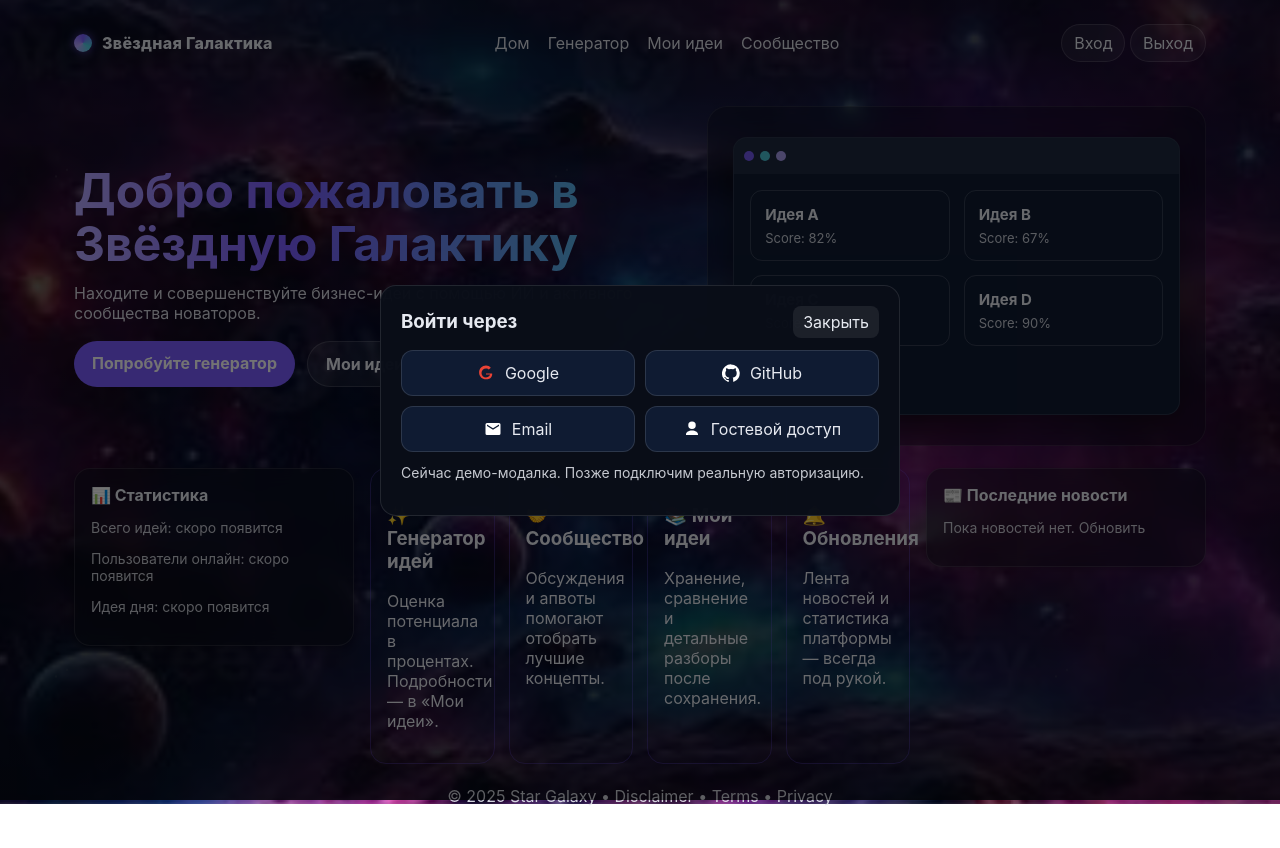
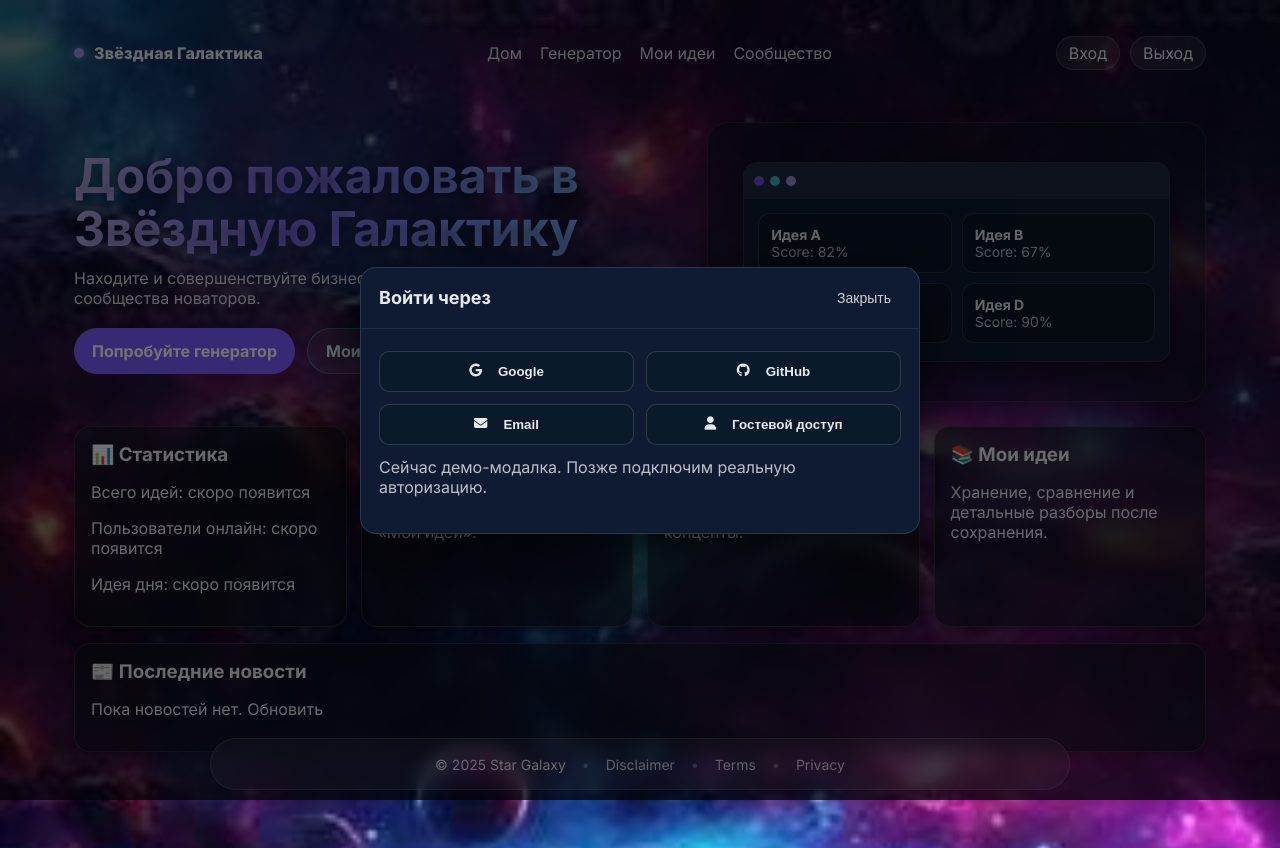
Before and after one commit to andreyshapira1983-code/insightforgem, a website: page index.html in a window 1280 px wide. Both pictures are taken after a click on the link "Вход". Drawn offline with Linux system fonts and the light colour scheme.

Commit message:
index.html

```diff
--- a/index.html
+++ b/index.html
@@ -1,243 +1,273 @@
 <!DOCTYPE html>
 <html lang="ru">
 <head>
-<meta charset="UTF-8" />
-<meta name="viewport" content="width=device-width,initial-scale=1" />
-<title>Звёздная Галактика — Home</title>
-<style>
-  :root { --wrapW:1180px; --pad:24px; }
-  * { box-sizing:border-box; }
-  body{
-    margin:0; color:#e6e9f0;
-    font-family:Inter,system-ui,-apple-system,Segoe UI,Roboto,Arial,sans-serif;
-    overflow-x:hidden;
-  }
-  a{ color:inherit; text-decoration:none }
-  a:hover{ text-decoration:underline }
+  <meta charset="UTF-8" />
+  <meta name="viewport" content="width=device-width, initial-scale=1.0"/>
+  <title>Звёздная Галактика — Home</title>
 
-  /* ==== ЖИВОЙ ФОН (та же OIP.jpg, без JS) ==== */
-  .bg-space{
-    position:fixed; inset:0; z-index:-3;
-    background:url("OIP.jpg") center / cover no-repeat;
-    animation:space-kenburns 60s ease-in-out infinite alternate;
-    transform-origin:center;
-  }
-  .stars{ position:fixed; inset:0; z-index:-2; pointer-events:none; }
-  .stars::before,.stars::after{
-    content:""; position:absolute; inset:-2000px;
-    background:
-      radial-gradient(2px 2px at 20% 30%, #ffffff 70%, transparent 71%) repeat,
-      radial-gradient(1px 1px at 70% 80%, #bcd1ff 70%, transparent 71%) repeat;
-    background-size:500px 500px, 700px 700px;
-    opacity:.24; animation:drift 180s linear infinite;
-  }
-  .stars::after{ opacity:.16; animation-duration:240s; }
-  @keyframes space-kenburns{
-    0%{ transform:scale(1.00); background-position:50% 50% }
-    50%{ transform:scale(1.06); background-position:48% 52% }
-    100%{ transform:scale(1.10); background-position:52% 48% }
-  }
-  @keyframes drift{ from{transform:translate3d(0,0,0)} to{transform:translate3d(-1000px,600px,0)} }
-  @media (prefers-reduced-motion:reduce){
-    .bg-space{ animation:none } .stars::before,.stars::after{ animation:none }
-  }
-  .veil{ position:fixed; inset:0; z-index:-1;
-    background:linear-gradient(180deg, rgba(5,10,20,.72),
-                                       rgba(5,10,20,.55) 40%,
-                                       rgba(5,10,20,.75)); }
+  <!-- Шрифты и иконки -->
+  <link rel="preconnect" href="https://fonts.googleapis.com" />
+  <link rel="preconnect" href="https://fonts.gstatic.com" crossorigin />
+  <link href="https://fonts.googleapis.com/css2?family=Inter:wght@400;600;700;800&display=swap" rel="stylesheet" />
+  <!-- Font Awesome (только для иконок в модалке входа) -->
+  <link rel="stylesheet" href="https://cdnjs.cloudflare.com/ajax/libs/font-awesome/6.4.0/css/all.min.css"/>
 
-  /* ===== каркас как у тебя на Netlify ===== */
-  .wrap{ max-width:var(--wrapW); margin:0 auto; padding:16px var(--pad); }
-  header{ display:flex; align-items:center; justify-content:space-between; gap:12px; padding:8px 0; }
-  .brand{ display:flex; align-items:center; gap:10px; font-weight:800; letter-spacing:.3px }
-  .logo{ width:18px; height:18px; border-radius:50%;
-         background:conic-gradient(#7b5cff,#4dd0e1,#b6a8ff,#7b5cff);
-         box-shadow:0 0 10px rgba(123,92,255,.6) }
-  nav{ display:flex; gap:18px; opacity:.95 }
-  .auth a{ display:inline-block; padding:8px 12px; border-radius:999px;
-           border:1px solid rgba(255,255,255,.14); background:rgba(255,255,255,.06) }
+  <style>
+    /* ====== БАЗА ====== */
+    :root { --footer-h: 72px; }
+    * { box-sizing: border-box; }
+    body {
+      margin: 0;
+      font-family: Inter, system-ui, -apple-system, Segoe UI, Roboto, Arial, sans-serif;
+      color: #e6e9f0;
+      background: #070a13 url("OIP.jpg") center / cover no-repeat fixed;
+      overflow-x: hidden;
+      padding-bottom: var(--footer-h); /* чтобы фиксированный футер не перекрывал контент */
+    }
+    a { color: inherit; text-decoration: none; }
 
-  .hero{ padding:36px 0 10px }
-  .hero-inner{ display:grid; grid-template-columns:1.1fr .9fr; gap:24px; align-items:center }
-  h1{
-    margin:0 0 12px; font-size:48px; line-height:1.1;
-    background:linear-gradient(90deg,#b6a8ff 0%,#7b5cff 35%,#4dd0e1 100%);
-    -webkit-background-clip:text; background-clip:text; color:transparent;
-  }
-  .lead{ margin:0; opacity:.92 }
-  .actions{ margin-top:18px; display:flex; gap:12px }
-  .btn{ padding:12px 18px; border-radius:999px; font-weight:700;
-        border:1px solid rgba(255,255,255,.14); background:rgba(255,255,255,.06) }
-  .btn.primary{ background:#7b5cff; border:none; color:#fff }
+    /* затемнение для читаемости текста на ярком фоне */
+    .page-tint { position: fixed; inset: 0; background: rgba(5,9,18,.45); pointer-events: none; z-index: 0; }
 
-  /* Визуал справа (карточки A–D) */
-  .visual{ position:relative; height:340px; border-radius:20px; border:1px solid rgba(255,255,255,.08);
-           background:rgba(10,14,24,.35); backdrop-filter:blur(8px);
-           display:flex; align-items:center; justify-content:center; overflow:hidden }
-  .device{ width:90%; height:82%; border-radius:14px; background:#0f1b32; border:1px solid rgba(255,255,255,.1);
-           box-shadow:0 10px 34px rgba(0,0,0,.45); display:grid; grid-template-rows:36px 1fr; overflow:hidden }
-  .bar{ display:flex; gap:6px; align-items:center; padding:8px 10px; background:rgba(255,255,255,.06) }
-  .dot{ width:10px; height:10px; border-radius:50%; background:#7b5cff; opacity:.9 }
-  .screen{ padding:16px }
-  .g2{ display:grid; grid-template-columns:1fr 1fr; gap:14px }
-  .mini{ border:1px solid rgba(255,255,255,.15); border-radius:12px; padding:14px }
-  .mini h3{ margin:0 0 6px; font-size:15px }
-  .mini p{ margin:0; font-size:13px; opacity:.86 }
+    .wrap { position: relative; z-index: 1; max-width: 1180px; margin: 0 auto; padding: 24px; }
 
-  /* Нижняя сетка: слева статистика, центр 4 фичи, справа новости */
-  .grid3{ display:grid; grid-template-columns:280px 1fr 280px; gap:16px; align-items:start; margin-top:12px }
-  .card{ background:rgba(10,14,24,.45); border:1px solid rgba(255,255,255,.1); backdrop-filter:blur(10px);
-         border-radius:16px; padding:16px; box-shadow:0 2px 10px rgba(0,0,0,.25) }
-  .card h2{ margin:0 0 10px; font-size:16px }
-  .muted{ opacity:.85; font-size:14px }
-  .features{ display:grid; grid-template-columns:repeat(4,minmax(0,1fr)); gap:14px }
-  .feature{ background:transparent; border:1px solid rgba(123,92,255,.28); border-radius:16px; padding:16px;
-            transition:transform .2s, border-color .2s }
-  .feature:hover{ transform:translateY(-1px); border-color:rgba(123,92,255,.5) }
+    /* ====== ХЕДЕР ====== */
+    header { display:flex; align-items:center; justify-content:space-between; padding: 12px 0; }
+    .brand { display:flex; align-items:center; gap:10px; font-weight:800; letter-spacing:.2px; }
+    .brand .dot { width:10px; height:10px; border-radius:50%; background:#b6a8ff; box-shadow:0 0 10px #b6a8ff; }
+    nav { display:flex; gap:18px; align-items:center; }
+    nav a { opacity:.9; }
+    .auth { display:flex; gap:10px; }
+    .chip { padding:6px 12px; border-radius:999px; background: rgba(255,255,255,.08); border:1px solid rgba(255,255,255,.12); }
 
-  footer{ text-align:center; padding:22px var(--pad); opacity:.9 }
+    /* ====== HERO ====== */
+    .hero { padding: 40px 0 0; }
+    .hero-inner { display:grid; grid-template-columns: 1.1fr .9fr; gap: 24px; align-items: center; }
+    h1 {
+      margin: 0 0 12px; font-size: 48px; line-height: 1.1;
+      background: linear-gradient(90deg, #c8bfff 0%, #8a76ff 35%, #7cc6ff 100%);
+      -webkit-background-clip: text; background-clip: text; color: transparent;
+      text-shadow: 0 2px 12px rgba(0,0,0,.35);
+    }
+    .lead { margin: 0; opacity: .92; }
+    .actions { margin-top: 20px; display: flex; gap: 12px; flex-wrap:wrap; }
+    .btn { padding: 12px 18px; border-radius: 999px; font-weight: 700; text-decoration: none; display: inline-flex; align-items:center; gap:10px; transition: opacity .12s ease; }
+    .btn.primary { background:#7b5cff; color:#fff; }
+    .btn.primary:hover { opacity: .95; }
+    .btn.ghost { background: rgba(255,255,255,.08); color:#dff7fb; border:1px solid rgba(77,208,225,.35); }
+    .btn.ghost:hover { opacity: .9; }
 
-  /* ===== modal Вход (без JS, через :target) ===== */
-  .modal{ position:fixed; inset:0; display:none; align-items:center; justify-content:center;
-          background:rgba(0,0,0,.55); z-index:50; }
-  .modal:target{ display:flex }
-  .sheet{ width:min(520px,92%); background:rgba(10,14,24,.98); border:1px solid rgba(255,255,255,.1);
-          border-radius:16px; padding:20px }
-  .sheet h3{ margin:0 0 12px }
-  .row{ display:grid; grid-template-columns:1fr 1fr; gap:10px }
-  .chip{ display:flex; align-items:center; justify-content:center; gap:10px;
-         padding:12px 14px; border-radius:12px; background:#0f1b32;
-         border:1px solid rgba(255,255,255,.12); text-align:center }
-  .chip svg{ width:18px; height:18px }
-  .closex{ display:inline-block; margin-left:auto; padding:6px 10px; border-radius:8px; background:rgba(255,255,255,.08) }
+    /* Визуал справа (макап) */
+    .visual { position: relative; height: 280px; border-radius: 20px; border:1px solid rgba(255,255,255,.08); background: rgba(10,16,28,.55);
+      backdrop-filter: blur(4px); display:flex; align-items:center; justify-content:center; overflow:hidden; box-shadow: 0 8px 30px rgba(0,0,0,.45); }
+    .device { position: relative; width: 86%; height: 72%; border-radius: 14px; background: #0f1b32; border:1px solid rgba(255,255,255,.08);
+      display:grid; grid-template-rows: 36px 1fr; overflow:hidden; box-shadow: 0 10px 30px rgba(0,0,0,.4); }
+    .bar { display:flex; gap:6px; align-items:center; padding: 8px 10px; background: rgba(255,255,255,.06); }
+    .dot { width:10px; height:10px; border-radius:50%; background:#7b5cff; opacity:.8; }
+    .dot:nth-child(2){ background:#4dd0e1; }
+    .dot:nth-child(3){ background:#b6a8ff; }
+    .screen { padding:14px; font-size:14px; opacity:.95; }
+    .mini-card { border:1px solid rgba(255,255,255,.12); border-radius:12px; padding:12px; background:rgba(10,16,28,.6); }
 
-  /* Тост «Выход» */
-  #logout{ position:fixed; left:50%; transform:translateX(-50%); bottom:30px;
-           display:none; padding:10px 14px; background:#111a2d; border:1px solid rgba(255,255,255,.12);
-           border-radius:10px; z-index:60 }
-  #logout:target{ display:block }
+    .columns { margin-top: 24px; display:grid; grid-template-columns: 1fr; gap: 16px; }
+    .grid { display: grid; grid-template-columns: 1fr 1fr 1fr 1fr; gap: 14px; }
+    .card { background: rgba(10,16,28,.6); border: 1px solid rgba(255,255,255,.1); border-radius: 16px; padding: 16px; backdrop-filter: blur(6px); box-shadow: 0 2px 10px rgba(0,0,0,.25); }
+    .card h3{ margin:0 0 8px; }
 
-  @media (max-width:1080px){
-    .hero-inner{ grid-template-columns:1fr }
-    .grid3{ grid-template-columns:1fr }
-    .features{ grid-template-columns:repeat(2,1fr) }
-  }
-</style>
+    /* ====== ФУТЕР ====== */
+    footer { position: fixed; left: 50%; transform: translateX(-50%); bottom: 10px; height: calc(var(--footer-h) - 20px); width: min(860px, 92%);
+      display: flex; align-items: center; justify-content: center; gap: 16px; flex-wrap: wrap;
+      background: rgba(255,255,255,.06); border: 1px solid rgba(255,255,255,.12); backdrop-filter: blur(8px); border-radius: 999px; padding: 10px 18px; font-size: 14px; z-index: 2; }
+    footer a { text-decoration: none; opacity: .9; }
+    footer a:hover { text-decoration: underline; }
+    .sep { opacity: .35; }
+
+    /* ====== МОДАЛКА ВХОДА (ТОЛЬКО ИКОНКИ ДОБАВЛЕНЫ) ====== */
+    .modal-backdrop {
+      position: fixed; inset: 0; background: rgba(0,0,0,.55); display:none; align-items:center; justify-content:center; z-index: 20;
+    }
+    .modal { width: min(560px, 92%); background: #0f1b32; color:#e6e9f0; border:1px solid rgba(255,255,255,.12); border-radius: 16px; box-shadow: 0 20px 60px rgba(0,0,0,.6); }
+    .modal header { padding:16px 18px; border-bottom:1px solid rgba(255,255,255,.08); display:flex; align-items:center; justify-content:space-between; }
+    .modal header h4 { margin:0; font-size:18px; }
+    .modal .close { background:transparent; border:none; color:#fff; opacity:.8; cursor:pointer; font-size:14px; padding:6px 10px; border-radius:8px; }
+    .modal .close:hover { background:rgba(255,255,255,.08); }
+    .modal .content { padding:16px 18px 20px; }
+    .login-grid { display:grid; grid-template-columns: 1fr 1fr; gap:12px; margin-top:6px; }
+    .login-btn {
+      display:flex; align-items:center; justify-content:center; gap:10px;
+      border:1px solid rgba(255,255,255,.14); border-radius:10px; padding:12px 10px;
+      background:#0b1a2b; color:#e6e9f0; font-weight:600; cursor:pointer;
+    }
+    .login-btn:hover { background:#10233a; }
+    .login-btn i { margin-right: 6px; } /* небольшой отступ между иконкой и текстом */
+
+    @media (max-width: 1080px) {
+      .hero-inner { grid-template-columns: 1fr; }
+      .grid { grid-template-columns: 1fr 1fr; }
+      footer { width: 96%; }
+    }
+    @media (max-width: 700px) {
+      .grid { grid-template-columns: 1fr; }
+      h1 { font-size: 40px; }
+    }
+  </style>
 </head>
+
 <body>
-  <!-- ФОН -->
-  <div class="bg-space" aria-hidden="true"></div>
-  <div class="stars" aria-hidden="true"></div>
-  <div class="veil" aria-hidden="true"></div>
+  <div class="page-tint" aria-hidden="true"></div>
 
   <div class="wrap">
-    <!-- ШАПКА (как у тебя) -->
+    <!-- ====== HEADER ====== -->
     <header>
-      <div class="brand"><span class="logo" aria-hidden="true"></span><span>Звёздная Галактика</span></div>
-      <nav aria-label="Навигация">
+      <div class="brand">
+        <span class="dot"></span>
+        <span>Звёздная Галактика</span>
+      </div>
+      <nav>
         <a href="index.html">Дом</a>
         <a href="generator.html">Генератор</a>
         <a href="ideas.html">Мои идеи</a>
         <a href="community.html">Сообщество</a>
       </nav>
       <div class="auth">
-        <a href="#login">Вход</a>
-        <a href="#logout">Выход</a>
+        <a href="#login" class="chip js-open-login">Вход</a>
+        <a href="#" class="chip">Выход</a>
       </div>
     </header>
 
-    <!-- HERO -->
-    <section class="hero" aria-label="Hero">
+    <!-- ====== HERO ====== -->
+    <section class="hero" aria-label="Верхняя часть">
       <div class="hero-inner">
         <div>
           <h1>Добро пожаловать в Звёздную Галактику</h1>
           <p class="lead">Находите и совершенствуйте бизнес-идеи с помощью ИИ и активного сообщества новаторов.</p>
           <div class="actions">
             <a class="btn primary" href="generator.html">Попробуйте генератор</a>
-            <a class="btn" href="ideas.html">Мои идеи</a>
+            <a class="btn ghost" href="ideas.html">Мои идеи</a>
           </div>
         </div>
-        <div class="visual" aria-hidden="true">
+
+        <!-- Правый макет (как было) -->
+        <aside class="visual" aria-hidden="true">
           <div class="device">
-            <div class="bar">
-              <span class="dot"></span><span class="dot" style="background:#4dd0e1"></span><span class="dot" style="background:#b6a8ff"></span>
-            </div>
+            <div class="bar"><span class="dot"></span><span class="dot"></span><span class="dot"></span></div>
             <div class="screen">
-              <div class="g2">
-                <div class="mini"><h3>Идея A</h3><p>Score: 82%</p></div>
-                <div class="mini"><h3>Идея B</h3><p>Score: 67%</p></div>
-                <div class="mini"><h3>Идея C</h3><p>Score: 74%</p></div>
-                <div class="mini"><h3>Идея D</h3><p>Score: 90%</p></div>
+              <div style="display:grid; grid-template-columns: 1fr 1fr; gap:10px;">
+                <div class="mini-card"><strong>Идея A</strong><br><span style="opacity:.8">Score: 82%</span></div>
+                <div class="mini-card"><strong>Идея B</strong><br><span style="opacity:.8">Score: 67%</span></div>
+                <div class="mini-card"><strong>Идея C</strong><br><span style="opacity:.8">Score: 74%</span></div>
+                <div class="mini-card"><strong>Идея D</strong><br><span style="opacity:.8">Score: 90%</span></div>
               </div>
             </div>
           </div>
+        </aside>
+      </div>
+
+      <!-- Низ герой-секции: карточки -->
+      <div class="columns">
+        <div class="grid">
+          <section class="card" aria-labelledby="stats-title">
+            <h3 id="stats-title">📊 Статистика</h3>
+            <p>Всего идей: скоро появится</p>
+            <p>Пользователи онлайн: скоро появится</p>
+            <p>Идея дня: скоро появится</p>
+          </section>
+
+          <section class="card" aria-labelledby="gen-title">
+            <h3 id="gen-title">✨ Генератор идей</h3>
+            <p>Оценка потенциала в процентах. Подробности — в «Мои идеи».</p>
+          </section>
+
+          <section class="card" aria-labelledby="comm-title">
+            <h3 id="comm-title">🤝 Сообщество</h3>
+            <p>Обсуждения и апвоты помогают отобрать лучшие концепты.</p>
+          </section>
+
+          <section class="card" aria-labelledby="my-title">
+            <h3 id="my-title">📚 Мои идеи</h3>
+            <p>Хранение, сравнение и детальные разборы после сохранения.</p>
+          </section>
         </div>
+
+        <aside class="card" aria-labelledby="news-title">
+          <h3 id="news-title">📰 Последние новости</h3>
+          <p>Пока новостей нет. <a href="#">Обновить</a></p>
+        </aside>
       </div>
     </section>
-
-    <!-- НИЖНИЕ БЛОКИ -->
-    <section class="grid3" aria-label="Основной контент">
-      <aside class="card" aria-labelledby="stats"><h2 id="stats">📊 Статистика</h2>
-        <p class="muted">Всего идей: скоро появится</p>
-        <p class="muted">Пользователи онлайн: скоро появится</p>
-        <p class="muted">Идея дня: скоро появится</p>
-      </aside>
-
-      <main>
-        <div class="features">
-          <div class="feature"><h3>✨ Генератор идей</h3><p>Оценка потенциала в процентах. Подробности — в «Мои идеи».</p></div>
-          <div class="feature"><h3>🤝 Сообщество</h3><p>Обсуждения и апвоты помогают отобрать лучшие концепты.</p></div>
-          <div class="feature"><h3>📚 Мои идеи</h3><p>Хранение, сравнение и детальные разборы после сохранения.</p></div>
-          <div class="feature"><h3>🔔 Обновления</h3><p>Лента новостей и статистика платформы — всегда под рукой.</p></div>
-        </div>
-      </main>
-
-      <aside class="card" aria-labelledby="news"><h2 id="news">📰 Последние новости</h2>
-        <p class="muted">Пока новостей нет. <a href="#">Обновить</a></p>
-      </aside>
-    </section>
-
-    <!-- ФУТЕР -->
-    <footer role="contentinfo">
-      © 2025 Star Galaxy • <a href="legal/disclaimer.html">Disclaimer</a> •
-      <a href="legal/terms.html">Terms</a> • <a href="legal/privacy.html">Privacy</a>
-    </footer>
   </div>
 
-  <!-- МОДАЛКА ВХОДА (с иконками) -->
-  <div id="login" class="modal" aria-modal="true" role="dialog" aria-labelledby="loginTitle">
-    <div class="sheet">
-      <div style="display:flex; align-items:center; gap:10px">
-        <h3 id="loginTitle" style="margin:0">Войти через</h3>
-        <a class="closex" href="#">Закрыть</a>
+  <!-- ====== FOOTER (фиксированный) ====== -->
+  <footer role="contentinfo">
+    <span>© 2025 Star Galaxy</span>
+    <span class="sep">•</span>
+    <a href="#">Disclaimer</a>
+    <span class="sep">•</span>
+    <a href="#">Terms</a>
+    <span class="sep">•</span>
+    <a href="#">Privacy</a>
+  </footer>
+
+  <!-- ====== МОДАЛКА ВХОДА (иконки через Font Awesome) ====== -->
+  <div class="modal-backdrop" id="loginModal" aria-hidden="true">
+    <div class="modal" role="dialog" aria-labelledby="loginTitle" aria-modal="true">
+      <header>
+        <h4 id="loginTitle">Войти через</h4>
+        <button class="close js-close-login" aria-label="Закрыть">Закрыть</button>
+      </header>
+      <div class="content">
+        <div class="login-grid">
+          <button class="login-btn google" aria-label="Войти через Google">
+            <i class="fab fa-google" aria-hidden="true"></i>
+            <span>Google</span>
+          </button>
+
+          <button class="login-btn github" aria-label="Войти через GitHub">
+            <i class="fab fa-github" aria-hidden="true"></i>
+            <span>GitHub</span>
+          </button>
+
+          <button class="login-btn email" aria-label="Войти по Email">
+            <i class="fas fa-envelope" aria-hidden="true"></i>
+            <span>Email</span>
+          </button>
+
+          <button class="login-btn guest" aria-label="Гостевой доступ">
+            <i class="fas fa-user" aria-hidden="true"></i>
+            <span>Гостевой доступ</span>
+          </button>
+        </div>
+        <p style="margin-top:12px; opacity:.8">Сейчас демо-модалка. Позже подключим реальную авторизацию.</p>
       </div>
-      <div class="row" style="margin-top:12px">
-        <a class="chip" href="#">
-          <!-- Google -->
-          <svg viewBox="0 0 24 24" aria-hidden="true"><path fill="#EA4335" d="M12 10.2v3.9h5.4c-.2 1.3-1.6 3.8-5.4 3.8-3.3 0-6-2.7-6-6s2.7-6 6-6c1.9 0 3.1.8 3.8 1.5l2.6-2.5C16.8 3 14.6 2 12 2 6.9 2 2.8 6.1 2.8 11.2S6.9 20.4 12 20.4c7 0 8.7-4.9 8.2-7.9H12z"/></svg>
-          Google
-        </a>
-        <a class="chip" href="#">
-          <!-- GitHub -->
-          <svg viewBox="0 0 24 24" aria-hidden="true"><path fill="#fff" d="M12 .5a12 12 0 0 0-3.8 23.4c.6.1.8-.3.8-.6v-2c-3.3.7-4-1.4-4-1.4-.6-1.3-1.5-1.6-1.5-1.6-1.2-.9 0-.9 0-.9 1.3.1 2 1.3 2 1.3 1.1 2 2.9 1.4 3.6 1.1.1-.8.4-1.4.7-1.7-2.6-.3-5.4-1.3-5.4-6a4.7 4.7 0 0 1 1.2-3.2 4.3 4.3 0 0 1 .1-3.1s1-.3 3.3 1.2a11.3 11.3 0 0 1 6 0c2.3-1.5 3.3-1.2 3.3-1.2.3.8.3 2 .1 3a4.7 4.7 0 0 1 1.2 3.2c0 4.7-2.8 5.7-5.4 6 .4.3.7 1 .7 2.1v3.1c0 .3.2.7.8.6A12 12 0 0 0 12 .5z"/></svg>
-          GitHub
-        </a>
-        <a class="chip" href="#">
-          <!-- Email -->
-          <svg viewBox="0 0 24 24" aria-hidden="true"><path fill="#fff" d="M20 4H4a2 2 0 0 0-2 2v12a2 2 0 0 0 2 2h16a2 2 0 0 0 2-2V6a2 2 0 0 0-2-2zm0 4-8 5-8-5V6l8 5 8-5v2z"/></svg>
-          Email
-        </a>
-        <a class="chip" href="#">
-          <!-- Guest -->
-          <svg viewBox="0 0 24 24" aria-hidden="true"><path fill="#fff" d="M12 12a5 5 0 1 0-5-5 5 5 0 0 0 5 5zm0 2c-4.4 0-8 2.2-8 5v1h16v-1c0-2.8-3.6-5-8-5z"/></svg>
-          Гостевой доступ
-        </a>
-      </div>
-      <p class="muted" style="margin-top:12px">Сейчас демо-модалка. Позже подключим реальную авторизацию.</p>
     </div>
   </div>
 
-  <!-- Тост «Выход» -->
-  <div id="logout">Вы вышли (демо). <a href="#" style="margin-left:8px">Закрыть</a></div>
+  <script>
+    // ====== только логика модалки входа ======
+    const modal = document.getElementById('loginModal');
+    const openers = document.querySelectorAll('.js-open-login');
+    const closer = document.querySelector('.js-close-login');
+
+    function openLogin() {
+      modal.style.display = 'flex';
+      modal.setAttribute('aria-hidden','false');
+      history.replaceState(null,'', '#login');
+    }
+    function closeLogin() {
+      modal.style.display = 'none';
+      modal.setAttribute('aria-hidden','true');
+      if (location.hash === '#login') history.replaceState(null,'', location.pathname);
+    }
+
+    openers.forEach(btn => btn.addEventListener('click', e => {
+      e.preventDefault();
+      openLogin();
+    }));
+    closer.addEventListener('click', closeLogin);
+    modal.addEventListener('click', (e) => { if (e.target === modal) closeLogin(); });
+
+    // Открывать, если пришли по #login
+    if (location.hash === '#login') { openLogin(); }
+  </script>
 </body>
 </html>
```
